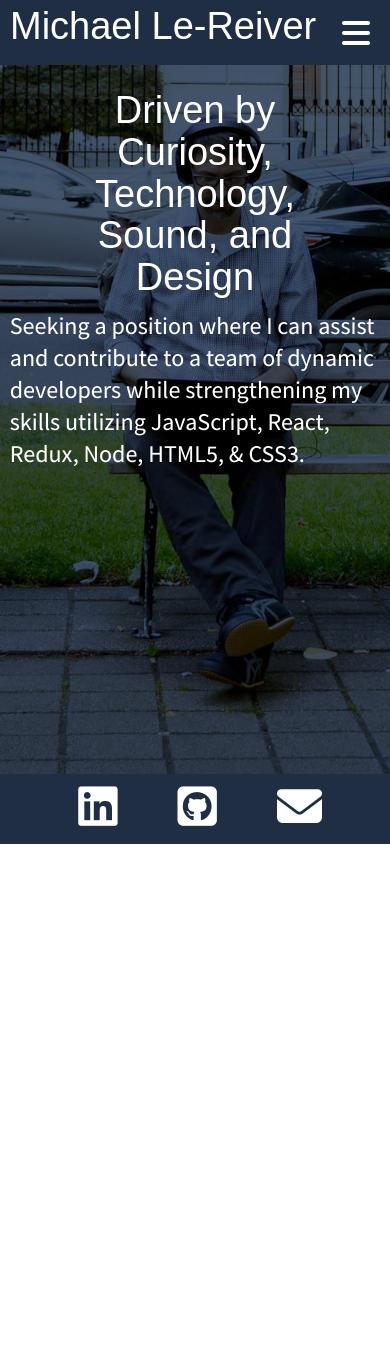
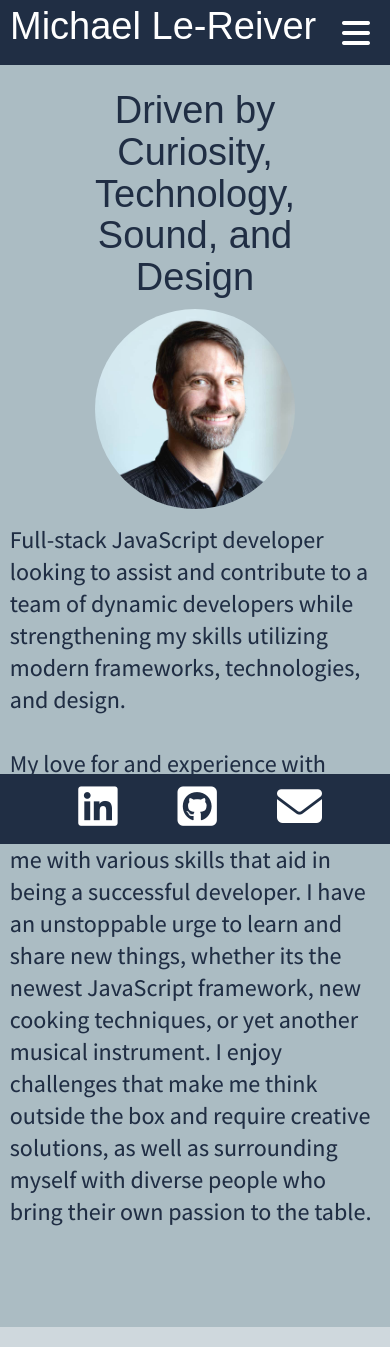
Before and after one commit to LeReiver/new-portfolio, a React (Create React App) app: page /about in a window 390 px wide. Before the commit the page ends 844 px from the top, so only its background shows below. Built offline with nearby package versions, Linux system fonts and the light colour scheme; a web font is replaced by a local one.

Commit message:
updated About page

```diff
--- a/package.json
+++ b/package.json
@@ -17,6 +17,6 @@
     "build": "react-scripts build",
     "test": "react-scripts test --env=jsdom",
     "eject": "react-scripts eject",
-    "deploy": "npm run build && cd build && mv index.html 200.html && surge . --domain https://michael-le-reiver.surge.sh"
+    "deploy": "npm run build && cd build && mv index.html 200.html && surge . --domain http://lereiver.com"
   }
 }
--- a/src/components/about/about.css
+++ b/src/components/about/about.css
@@ -1,11 +1,14 @@
 section {
-  height: 90vh;
+  min-height: 100%;
+  background-color: rgba(56, 95, 113, 0.24);
 }
 
 .about-title {
   margin: 440px auto 50px auto;
   padding-top: 100px;
-  color: white;
+  /* color: white; */
+
+  color: #202e44!important;
   font-size: 45px;
   font-weight: 400;
   width: 600px;
@@ -15,7 +18,8 @@ p, p.p2 {
   width: 800px;
   margin: 200px auto 0 auto;
   font-size: 30px;
-  color: white;
+  /* color: white; */
+  color: #202e44!important;
   max-width: 600px;
   text-align: center;
 }
@@ -25,20 +29,32 @@ p.p2 {
 }
 
 p.p2.left.about {
-  font-size: 190%;
+  /* font-size: 130%; */
+  font-weight: 500;
   margin: auto;
+  color: #202e44!important;
 }
 
 
 #about {
   margin-top: -320px;
-  background-color: rgb(67, 84, 107);
+  background-color: rgba(56, 95, 113, 0.24);
   background-blend-mode: multiply;
-  background-image: url('../../images/hero4.jpg');
+  /* background-image: url('../../images/hero4.jpg'); */
   background-position: top center;
   background-repeat: no-repeat;
   background-size: cover;
   z-index: 0;
+}
+
+.bio-pic {
+  margin-top: -100px;
+  height: 200px;
+  border-radius: 50%;
+  -webkit-border-radius: 50%;
+  -moz-border-radius: 50%;
+  -ms-border-radius: 50%;
+  -o-border-radius: 50%;
 }
 
 
@@ -49,10 +65,24 @@ p.p2.left.about {
   }
 
   p.p2.left.about {
-    font-size: 170%;
+    font-size: 150%;
     padding-bottom: 100px;
     width: 95%;
   }
+}
+
+@media only screen and (max-width: 1024px) {
+  #about {
+    padding-bottom: 35%;
+  }
+
+}
+
+@media only screen and (max-width: 768px) {
+  #about {
+    padding-bottom: 0;
+  }
+
 }
 
 @media only screen and (max-width: 600px) {
@@ -70,10 +100,9 @@ p.p2.left.about {
 
 @media only screen and (max-width: 550px) {
 
-  section {
-    /* height: 95vh; */
-    /* padding-bottom: 30px; */
-  }
+.bio-pic {
+  margin-top: -60px;
+}
 
   p, p.p2,
   .about-title {
@@ -126,7 +155,8 @@ p.p2.left.about {
 
   p.p2.left.about {
     font-size: 150%;
-    margin-top: -60px;
+    margin-top: 10px;
+    padding-bottom: 100px;
   }
 
 }
--- a/src/components/about/about.js
+++ b/src/components/about/about.js
@@ -1,12 +1,16 @@
 import React, { Component } from 'react';
 import './about.css';
+import Skills from '../skills/skills'
 
 export default class About extends Component {
   render() {
     return (
       <section role="complementary" id="about">
         <h1 className="about-title">Driven by Curiosity, Technology, Sound, and Design</h1>
-          <p className="p2 left about">Seeking a position where I can assist and contribute to a team of dynamic developers while strengthening my skills utilizing JavaScript, React, Redux, Node, HTML5, &amp; CSS3.
+          <img className="bio-pic" src={require('../../images/bio-pic.jpg')}></img>
+          <p className="p2 left about">Full-stack JavaScript developer looking to assist and contribute to a team of dynamic developers while strengthening my skills utilizing modern frameworks, technologies, and design.
+          <br /><br />
+          My love for and experience with music, art, traveling, food, and most importantly people, has provided me with various skills that aid in being a successful developer. I have an unstoppable urge to learn and share new things, whether its the newest JavaScript framework, new cooking techniques, or yet another musical instrument. I enjoy challenges that make me think outside the box and require creative solutions, as well as surrounding myself with diverse people who bring their own passion to the table.
           </p>
       </section>
     );
--- /dev/null
+++ b/src/components/skills/skills.js
@@ -0,0 +1,91 @@
+import React, { Component } from 'react'
+import './skills.css'
+
+export default class Skills extends Component {
+
+
+
+render() {
+  return (
+  <div className="jumbotron section  white-section" id="my_skills">
+        <div className="container">
+            <div className="row section-header">
+                <div className="col-md-12">
+                    <h2 id="skill_heading">Skills</h2>
+                </div>
+            </div>
+            <div className="row">
+                <div className="col-md-3 col-sm-6">
+                    <div><div className="skills-icon lt_blue-hover-border"><img src="includes/images/imac_code5.png" /></div></div>
+                    <h3 className="orange-underline">Languages</h3>
+                    <table id="skills">
+                        <tr><td>HTML5</td></tr>
+                        <tr><td>CSS3</td></tr>
+                        <tr><td>LESS</td></tr>
+                        <tr><td>JavaScript/ES6</td></tr>
+                        <tr><td>jQuery</td></tr>
+                        <tr><td>PHP</td></tr>
+                        <tr><td>SQL/MySQL</td></tr>
+                        <tr><td>XML</td></tr>
+                        <tr><td>Java</td></tr>
+                        <tr><td>&nbsp;</td></tr>
+                    </table>
+                </div>
+                <div className="col-md-3 col-sm-6">
+                    <div><div className="skills-icon lt_blue-hover-border"><img src="includes/images/technologies.png" /></div></div>
+                    <h3 className="orange-underline">Technologies</h3>
+                    <table id="skills">
+                        <tr><td>Git/Version Control</td></tr>
+                        <tr><td>Jira</td></tr>
+                        <tr><td>JavaEE</td></tr>
+                        <tr><td>Debugging</td></tr>
+                        <tr><td>Unit Testing</td></tr>
+                        <tr><td>Linux CLI</td></tr>
+                        <tr><td>Bootstrap</td></tr>
+                        <tr><td>WordPress</td></tr>
+                        <tr><td>Android Development</td></tr>
+                        <tr><td>&nbsp;</td></tr>
+                    </table>
+                </div>
+
+
+                <div className="col-md-3 col-sm-6">
+                    <div><div className="skills-icon lt_blue-hover-border"><img src="includes/images/design.png" /></div></div>
+                    <h3 className="orange-underline">Design</h3>
+                    <table id="skills">
+                        <tr><td>Responsive UI/UX</td></tr>
+                        <tr><td>Wireframes</td></tr>
+                        <tr><td>Adobe Photoshop</td></tr>
+                        <tr><td>Data Driven Design</td></tr>
+                        <tr><td>User Personas</td></tr>
+                        <tr><td>User Stories</td></tr>
+                        <tr><td>Heuristic Evaluations</td></tr>
+                        <tr><td>UML,ERDs,DFDs</td></tr>
+                        <tr><td>&nbsp;</td></tr>
+                    </table>
+                </div>
+                <div className="col-md-3 col-sm-6">
+                    <div><div className="skills-icon lt_blue-hover-border"><img src="includes/images/my_audio3.png" /></div></div>
+                    <h3 className="orange-underline">Audio</h3>
+                    <table id="skills">
+                        <tr><td>Digital Recording</td></tr>
+                        <tr><td>Digital Mixing</td></tr>
+                        <tr><td>Digital Editing</td></tr>
+                        <tr><td>Post Production</td></tr>
+                        <tr><td>Live Sound</td></tr>
+                        <tr><td>Sound Design</td></tr>
+                        <tr><td>Sync To Picture</td></tr>
+                        <tr><td>MIDI</td></tr>
+                        <tr><td>&nbsp;</td></tr>
+                    </table>
+                </div>
+            </div>
+        </div>
+    </div>
+
+    )
+}
+
+
+
+}
--- a/src/index.css
+++ b/src/index.css
@@ -3,7 +3,14 @@ body {
   padding: 0;
   font-family: 'Chau Philomene One', sans-serif;
   z-index: 0;
-  background-size: contain;
+
+  background-color: rgba(56, 95, 113, 0.24);
+    text-align: center;
+    min-height: 100%;
+    background-position: center;
+    background-size: cover;
+    background-repeat: no-repeat;
+    overflow: auto;
 }
 h1 {
   font-family: 'Chau Philomene One', sans-serif;
```
Also changed, not shown: src/components/skills/skills.css (added), src/images/bio-pic.jpg (added), 1 other file (tests, documents, lock files or other folders).
